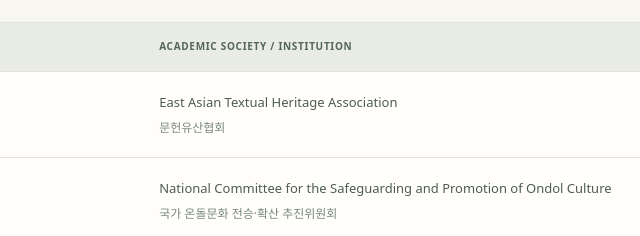
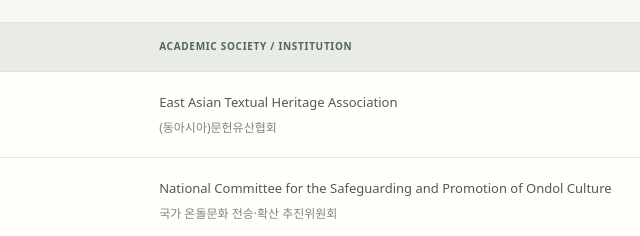
Before and after one commit to byongdae123-sketch/byongdae123-sketch.github.io, a plain HTML site: page academic-service.html in a window 1280 px wide. Shown: the part 2077-2313 px from the top of the page, 431-1071 px from the left. Drawn offline with Linux system fonts and the light colour scheme.

Commit message:
Correct association Korean name to (동아시아)문헌유산협회

```diff
--- a/academic-service.html
+++ b/academic-service.html
@@ -53,7 +53,7 @@
 <div class="pub-section" id="textbook-authorship"><p class="section-index">TEXTBOOK AUTHORSHIP · NATIONAL CURRICULUM</p>
 <article class="publication"><div class="pub-label">2015 REVISED NATIONAL CURRICULUM · HIGH SCHOOL</div><h2>Textbook Writing Team · <em>Ethics and Thought</em> / <em>Life and Ethics</em></h2><p lang="ko">고등학교 『윤리와 사상』 · 『생활과 윤리』 집필진</p><p>Visang Education (비상교육) · 2015 Revised National Curriculum</p></article>
 <article class="publication"><div class="pub-label">2022 REVISED NATIONAL CURRICULUM · MIDDLE SCHOOL</div><h2>Textbook Writing Team · <em>Morals</em></h2><p lang="ko">중학교 『도덕』 집필진</p><p>Visang Education (비상교육) · 2022 Revised National Curriculum</p></article></div>
-<section class="as-service-group" aria-labelledby="current-service"><div class="as-group-top"><div><p class="section-index">CURRENT APPOINTMENTS · NOVEMBER 2026</p><h2 id="current-service">Current academic service</h2></div><span class="as-count">7 appointments</span></div><div class="as-table-wrap"><table class="as-table"><thead><tr><th scope="col">Period</th><th scope="col">Position</th><th scope="col">Academic Society / Institution</th></tr></thead><tbody><tr><td class="as-period"><time datetime="2026">2026–present</time><span class="as-exact">Since 2026</span></td><td class="as-role">Editor-in-Chief</td><td>East Asian Textual Heritage Association<span class="as-korean" lang="ko">문헌유산협회</span></td></tr>
+<section class="as-service-group" aria-labelledby="current-service"><div class="as-group-top"><div><p class="section-index">CURRENT APPOINTMENTS · NOVEMBER 2026</p><h2 id="current-service">Current academic service</h2></div><span class="as-count">7 appointments</span></div><div class="as-table-wrap"><table class="as-table"><thead><tr><th scope="col">Period</th><th scope="col">Position</th><th scope="col">Academic Society / Institution</th></tr></thead><tbody><tr><td class="as-period"><time datetime="2026">2026–present</time><span class="as-exact">Since 2026</span></td><td class="as-role">Editor-in-Chief</td><td>East Asian Textual Heritage Association<span class="as-korean" lang="ko">(동아시아)문헌유산협회</span></td></tr>
 <tr><td class="as-period"><time datetime="2026">2026–present</time><span class="as-exact">Since 2026</span></td><td class="as-role">Representative (Administrator)</td><td><a href="https://ondolculture.org/" target="_blank" rel="noopener noreferrer">National Committee for the Safeguarding and Promotion of Ondol Culture</a><span class="as-korean" lang="ko">국가 온돌문화 전승·확산 추진위원회</span></td></tr>
 <tr><td class="as-period"><time datetime="2026-09-23">2026–2028</time><span class="as-exact">2026-09-23 – 2028-08-31</span></td><td class="as-role">Editorial Board Member</td><td>Korean Society for Elementary Moral Education<span class="as-korean" lang="ko">한국초등도덕교육학회</span></td></tr>
 <tr><td class="as-period"><time datetime="2026-09-23">2026–2027</time><span class="as-exact">2026-09-23 – 2027-12-31</span></td><td class="as-role">Research Ethics Committee Member</td><td>Korean Society for Ethics<span class="as-korean" lang="ko">한국윤리학회</span></td></tr>
```
